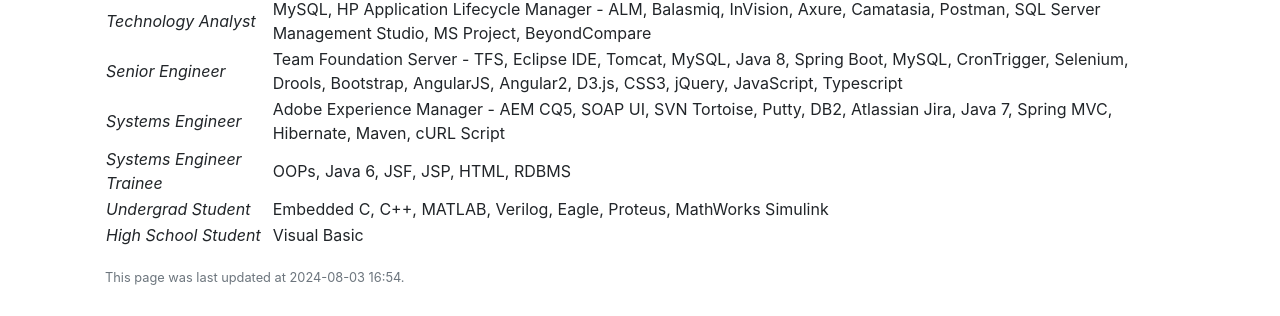
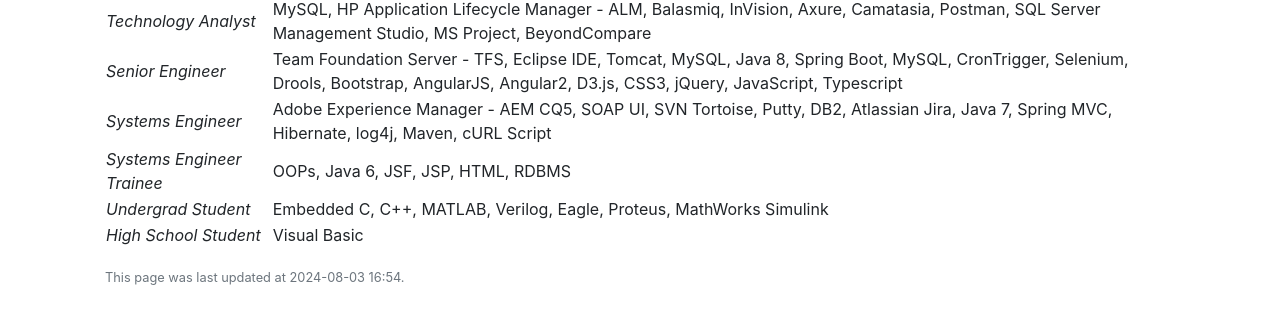
Before and after one commit to reemstk/reemstk.github.io, a Jekyll site: the page built from pages/about.md, in a window 1280 px wide. Shown: the part 699-1015 px from the top of the page. Built offline with Jekyll 4.4.1, drawn with Linux system fonts in a browser that asks for light colours; nearby versions of some CDN libraries; comment, search, counter and statistics services are not loaded.

Commit message:
Update about.md

```diff
--- a/pages/about.md
+++ b/pages/about.md
@@ -33,7 +33,7 @@
 |_Grad School Student_| IBM SPSS, SAS Enterprise Miner, Tableau, Canva, WordPress, Zotero |
 |_Technology Analyst_| MySQL, HP Application Lifecycle Manager - ALM, Balasmiq, InVision, Axure, Camatasia, Postman, SQL Server Management Studio, MS Project, BeyondCompare |
 |_Senior Engineer_| Team Foundation Server - TFS, Eclipse IDE, Tomcat, MySQL, Java 8, Spring Boot, MySQL, CronTrigger, Selenium, Drools, Bootstrap, AngularJS, Angular2, D3.js, CSS3, jQuery, JavaScript, Typescript |
-|_Systems Engineer_| Adobe Experience Manager - AEM CQ5, SOAP UI, SVN Tortoise, Putty, DB2, Atlassian Jira, Java 7, Spring MVC, Hibernate, Maven, cURL Script|
+|_Systems Engineer_| Adobe Experience Manager - AEM CQ5, SOAP UI, SVN Tortoise, Putty, DB2, Atlassian Jira, Java 7, Spring MVC, Hibernate, log4j, Maven, cURL Script|
 |_Systems Engineer Trainee_| OOPs, Java 6, JSF, JSP, HTML, RDBMS |
 |_Undergrad Student_| Embedded C, C++, MATLAB, Verilog, Eagle, Proteus, MathWorks Simulink |
 |_High School Student_| Visual Basic |
```
